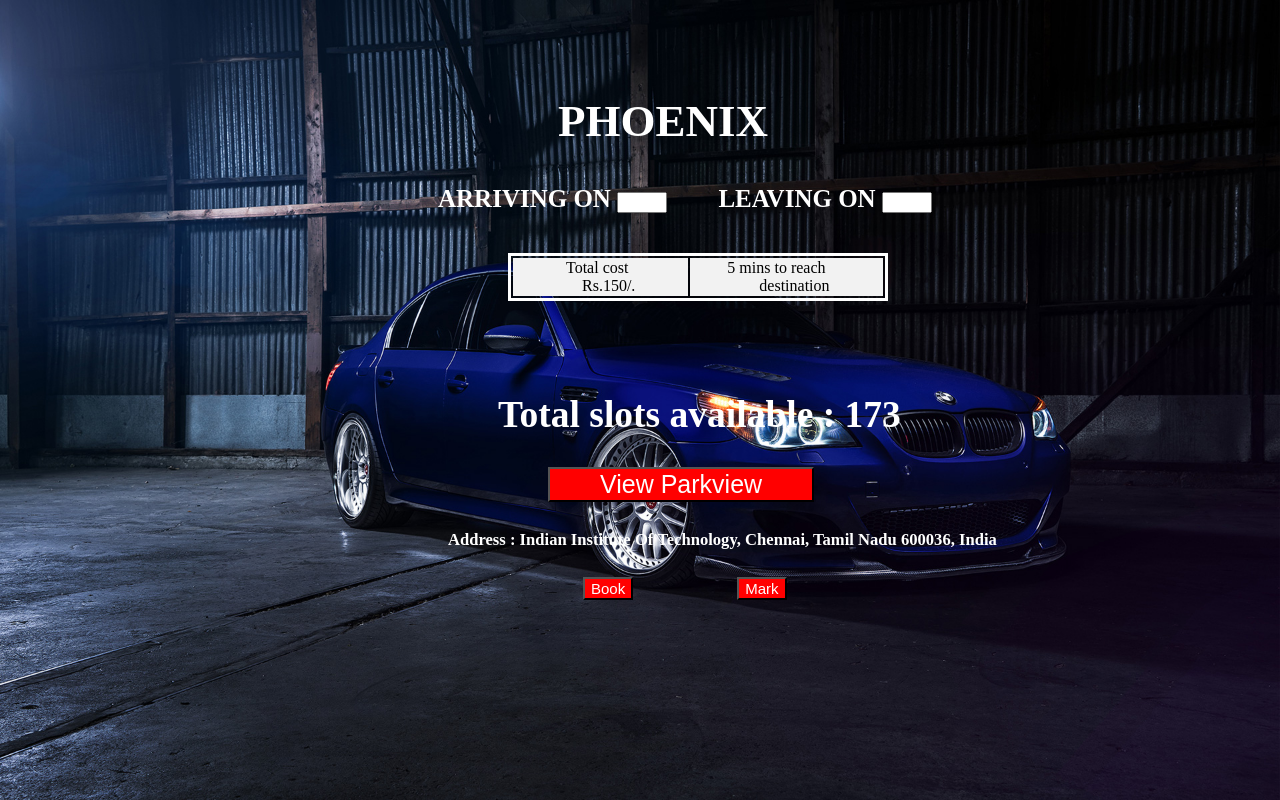
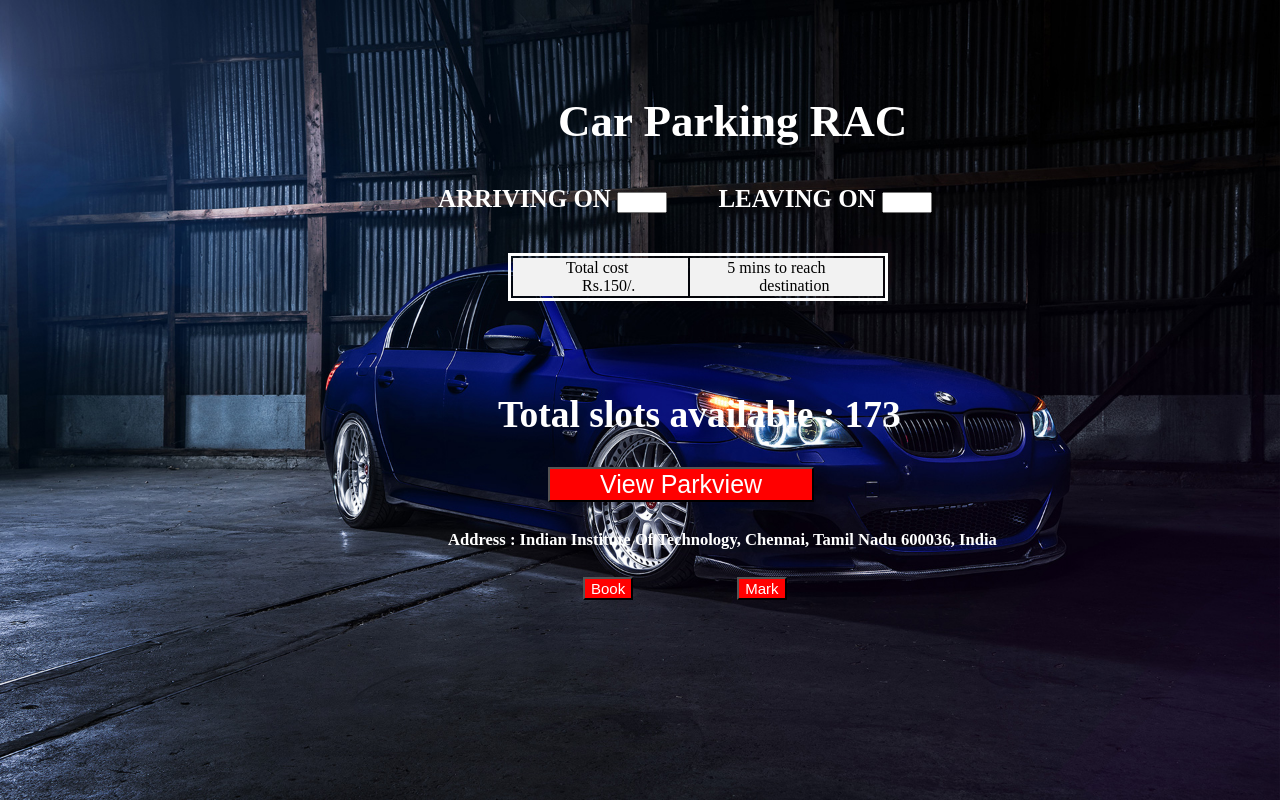
Before and after one commit to jerryluvducati/page, a plain HTML site: page index.html in a window 1280 px wide. Drawn offline with Linux system fonts and the light colour scheme.

Commit message:
Update index.html

```diff
--- a/index.html
+++ b/index.html
@@ -7,7 +7,7 @@
 
         <div class="center">
             <div class="heading">
-                <h2> PHOENIX </h2>
+                <h2> Car Parking RAC </h2>
             </div>
 
             <div class="time">
```
